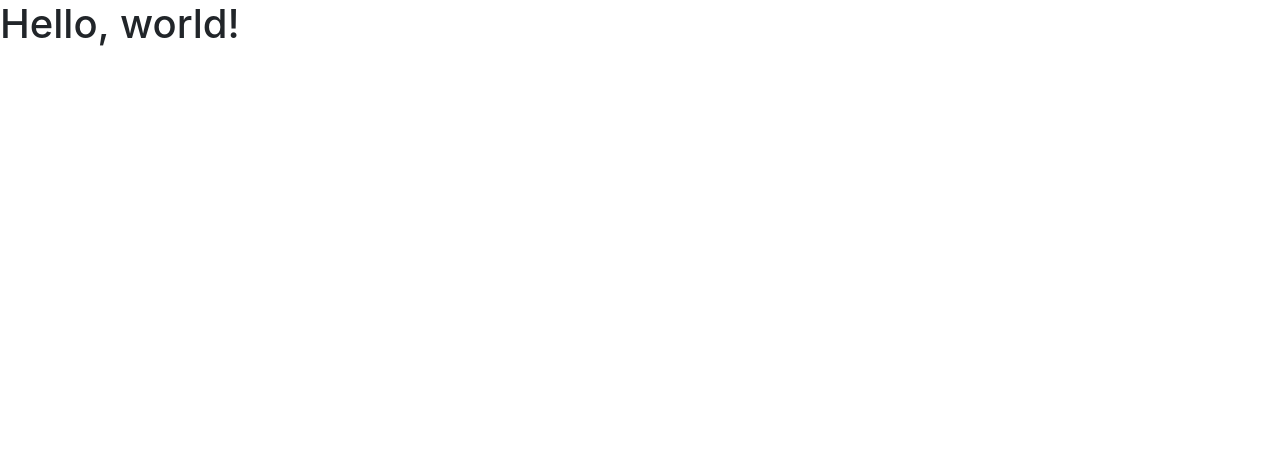
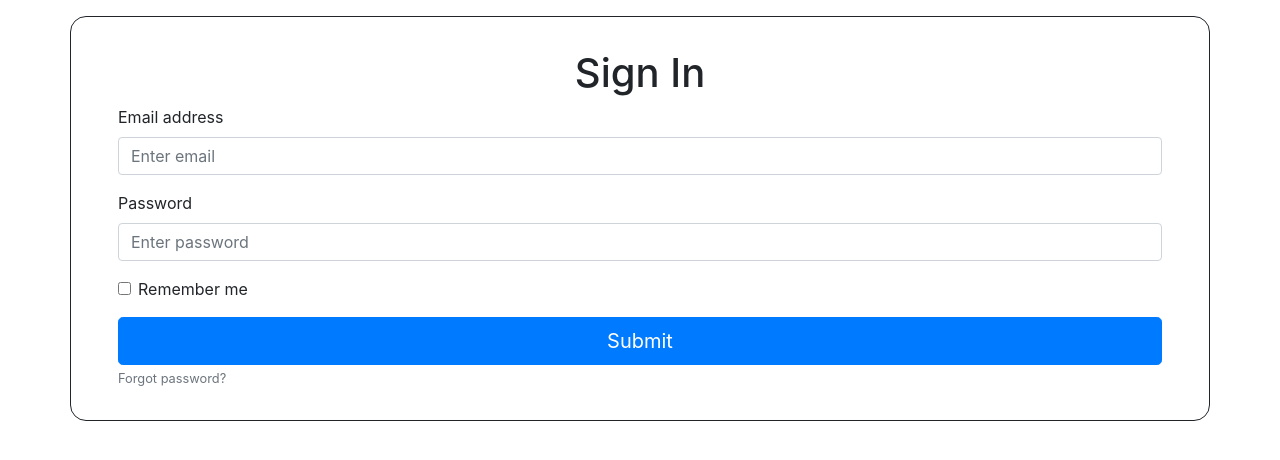
Before and after one commit to emmfu/loginUI, a plain HTML site: page index.html in a window 1280 px wide. Drawn offline with nearby package versions, Linux system fonts and the light colour scheme.

Commit message:
Setup the layout

```diff
--- a/index.html
+++ b/index.html
@@ -8,10 +8,55 @@
     <!-- Bootstrap CSS -->
     <link rel="stylesheet" href="https://stackpath.bootstrapcdn.com/bootstrap/4.4.1/css/bootstrap.min.css" integrity="sha384-Vkoo8x4CGsO3+Hhxv8T/Q5PaXtkKtu6ug5TOeNV6gBiFeWPGFN9MuhOf23Q9Ifjh" crossorigin="anonymous">
 
-    <title>Hello, world!</title>
+    <title>Login UI</title>
+
+    <style>
+        .container {
+            align-items: center;
+            align-content: space-around;
+            border-style: solid;
+            border-width: 1px;
+            border-radius: 16px;
+            display: flex;
+            flex-direction: column;
+            margin-top: 16px;
+            padding: 32px;
+        }
+        form {
+            align-content: space-around;
+            /* border-style: solid;
+            border-width: 1px; */
+            display: flex;
+            flex-direction:column;
+        }
+
+        .emailHelp {
+            display: flex;
+        }
+    </style>
   </head>
   <body>
-    <h1>Hello, world!</h1>
+      <div class="container">
+          <h1>Sign In</h1>
+          <div class="col">
+            <form>
+                <div class="form-group">
+                  <label for="exampleInputEmail1">Email address</label>
+                  <input type="email" class="form-control" id="exampleInputEmail1" aria-describedby="emailHelp" placeholder="Enter email">
+                </div>
+                <div class="form-group">
+                  <label for="exampleInputPassword1">Password</label>
+                  <input type="password" class="form-control" id="exampleInputPassword1" placeholder="Enter password">
+                </div>
+                <div class="form-group form-check">
+                  <input type="checkbox" class="form-check-input" id="exampleCheck1">
+                  <label class="form-check-label" for="exampleCheck1">Remember me</label>
+                </div>
+                <button type="button" class="btn btn-primary btn-lg btn-block">Submit</button>
+                <small id="emailHelp" class="form-text text-muted">Forgot password?</small>
+              </form>
+          </div>
+      </div>
 
     <!-- Optional JavaScript -->
     <!-- jQuery first, then Popper.js, then Bootstrap JS -->
```
